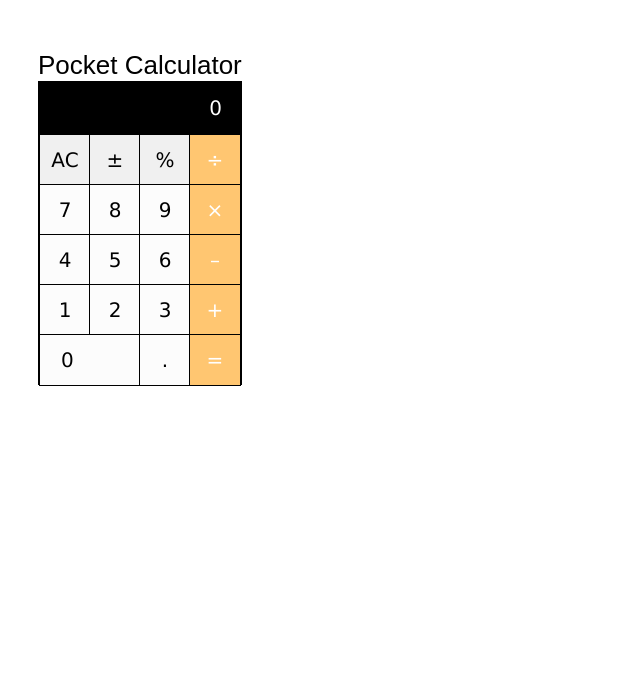
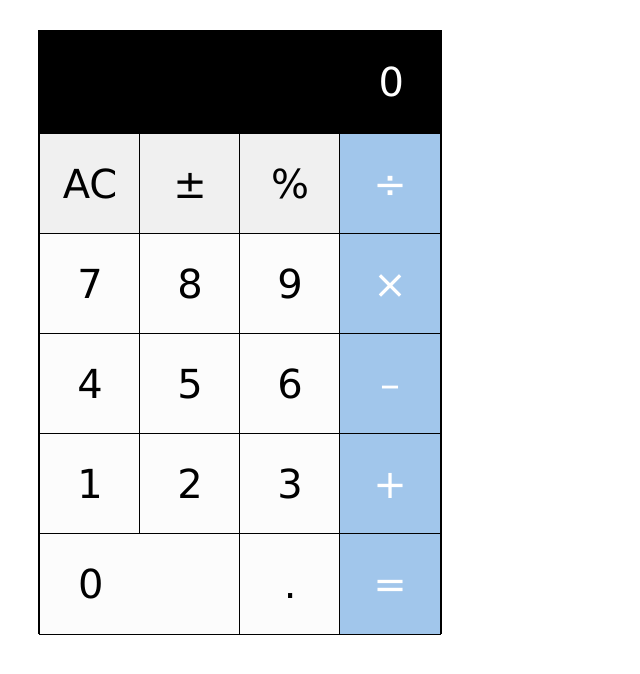
Before and after one commit to uknoiluv/pocketCalculator, a plain HTML site: page index.html in a window 1280 px wide. Shown: the whole page, without its empty margins (0-640 px from the left). Drawn offline with nearby package versions, Linux system fonts and the light colour scheme.

Commit message:
10/16_styling_on_hover&selected_and_lastOp_for_equals

```diff
--- a/calculator.js
+++ b/calculator.js
@@ -9,8 +9,7 @@
     var stringToBeEval = '';
     var numString = '0';
     var opCount = 0;
-
-    $('.row1').html(numString);
+    var lastOp = '';
 
     var detectNum = function(num){
       return $('#' + num).on('click', function(){
@@ -39,6 +38,7 @@
       }
       return $('#' + op).on('click', function(){
         stringToBeEval += numString + operation;
+        lastOp = operation;
         if(stringToBeEval.length && isNaN(stringToBeEval[stringToBeEval.length - 1]) && isNaN(stringToBeEval[stringToBeEval.length - 2])){
           stringToBeEval = stringToBeEval.slice(0, -2) + stringToBeEval.slice(-1);
           opCount--;
@@ -49,12 +49,29 @@
         if(opCount > 1){
           $('.row1').html(eval(stringToBeEval.slice(0, -1)));
         }
+        if($('.selected')){
+          $('.selected').css('height', '100px');
+          $('.selected').css('width', '100px');
+          $('.selected').css('border', 'solid 1px black');
+          $('.selected').removeClass('selected');
+        }
+        $(this).css('height', '96px');
+        $(this).css('width', '96px');
+        $(this).css('border', 'solid 3px black');
+        $(this).addClass('selected');
       });
     };
 
+
+    $('.row1').html(numString);
+
     $('#equals').on('click', function(){
       numString === '' ? stringToBeEval += $('.row1').html() : stringToBeEval += numString;
+      console.log('stringToBeEval', stringToBeEval);
       $('.row1').html(eval(stringToBeEval));
+      console.log('lastOp', lastOp);
+      stringToBeEval = eval(stringToBeEval) + lastOp;
+      opCount = 0;
     });
 
     $('#percent').on('click', function(){
--- a/index.html
+++ b/index.html
@@ -7,7 +7,6 @@
     <script src="calculator.js"></script>
   </head>
   <body>
-    <div id="calc">Pocket Calculator</div>
     <div class="container">
       <div class="row1">
       </div>
--- a/style.css
+++ b/style.css
@@ -1,8 +1,3 @@
-div#calc {
-  margin-top: 50px;
-  margin-left: 30px;
-  font: 26px sans-serif;
-}
 
 div .block {
   display: flex;
@@ -11,11 +6,14 @@ div .block {
   margin: -1px;
   border: solid 1px;
   float: left;
-  height: 50px;
-  width: 50px;
-  /*border-radius: 20px;*/
-  font: 20px verdana;
+  height: 100px;
+  width: 100px;
+  font: 40px verdana;
   background-color: #FCFCFC;
+}
+
+div .block:hover {
+  opacity: 0.5;
 }
 
 div .row2 {
@@ -27,16 +25,17 @@ div .row2 {
 }
 
 .container {
+  margin-top: 30px;
   margin-left: 30px;
-  height: 300px;
-  width: 200px;
+  height: 600px;
+  width: 400px;
   border: solid 2px black;
 }
 
 div .twoBlock {
   justify-content: flex-start;
-  width: 79px;
-  padding-left: 21px
+  width: 162px;
+  padding-left: 38px
 }
 
 div .row1 {
@@ -44,15 +43,15 @@ div .row1 {
   display: flex;
   justify-content: flex-end;
   align-items: center;
-  font: 20px verdana;
-  height: 50px;
-  width: 182px;
-  padding-right: 18px;
+  font: 40px verdana;
+  height: 100px;
+  width: 364px;
+  padding-right: 36px;
   background-color: black;
 }
 
 #division, #multiply, #minus, #plus, #equals {
   color: white;
-  background-color: #FFC671;
+  background-color: #A1C6EB;
   border-color: black;
 }
```
